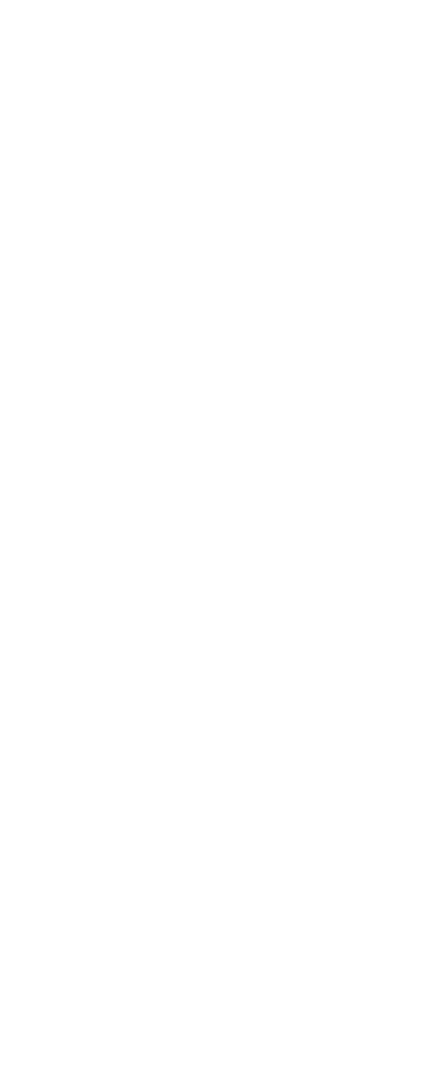
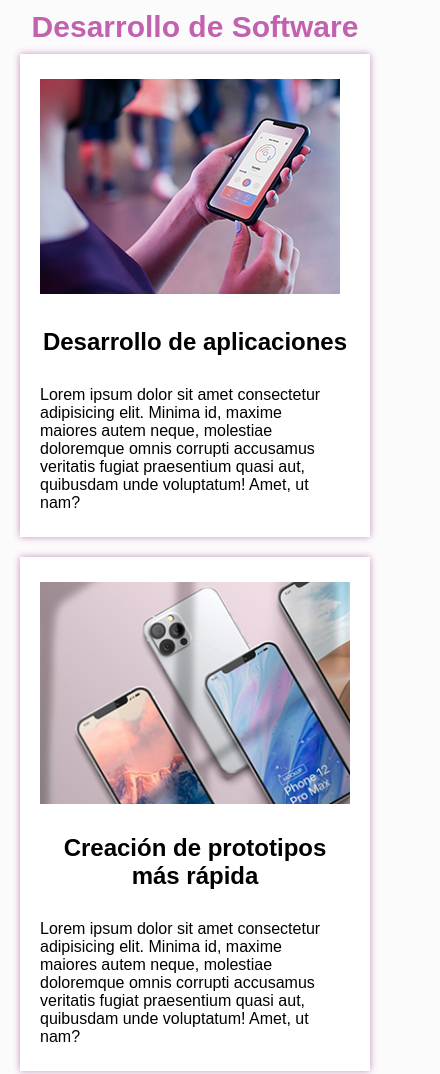
Before and after one commit to johanVillanueva939/evaluacion, a plain HTML site: page index.html in a window 390 px wide. Shown: the top 1074 px of the page, 440 px wide, since content can reach past the window. Before the commit the page ends 844 px from the top, so only its background shows below. Drawn offline with Linux system fonts and the light colour scheme.

Commit message:
terminacion 1

```diff
--- a/css/style.css
+++ b/css/style.css
@@ -0,0 +1,97 @@
+*{
+	margin: 0;
+	padding: 0;
+	font-family: sans-serif;
+}
+body{
+	background-color: rgba(201, 167, 194, 0.041);
+	display: flex;
+	justify-content: center;
+	flex-direction: column;
+	align-items: center;
+}
+:root{
+	--pink: rgb(194, 97, 174);
+	--pinkshadow: rgba(185, 116, 172, 0.795);
+}
+h1{
+	color: var(--pink);
+	font-size: 45px;
+}
+p{
+	width: 300px;
+}
+h2{
+	text-align: center;
+	width: 310px;
+	padding: 30px 0;
+	font-size: 24px;
+}
+#h1_principal{
+	width: 100%;
+	display: flex;
+	justify-content: center;
+	margin-top: 10px;
+}
+.containers{
+	display: flex;
+	justify-content: center;
+	align-items: start;
+	height: 83vh;
+	width: 100%;
+	margin: 30px;
+}
+.caja, .caja-2{
+	background-color: white;
+	padding: 25px 20px;
+	margin: 0 10px;
+	box-shadow: 0 0 7px var(--pinkshadow);
+}
+.containers > .caja-2{
+	display: flex;
+	flex-direction: column;
+	align-self: flex-end;
+}
+hr{
+	width: 50%;
+}
+footer{
+	border-top: solid 1px var(--pink);
+	display: flex;
+	justify-content: center;
+	font-size: x-small;
+	color: var(--pink);
+	width: 50%;
+}
+/* ------------------------------Media Query------------------------------ */
+@media screen and (max-width:1060px){
+	.containers{
+		display: flex;
+		flex-direction: column;
+		margin-top: auto;
+		height: auto;
+	}
+	.caja-2,.caja{
+		margin: 10px;
+	}
+	.containers > .caja-2{
+		display: flex;
+		align-self: flex-start;
+	}
+	h1{
+		font-size: 40px;
+	}
+	footer{
+		width: 70%;
+	}
+}
+@media screen and (max-width:480px) {
+	h1{
+		font-size: 30px;
+	}
+	.containers{
+		display: flex;
+		justify-content: center;
+		width: 100%;
+	}
+}
--- a/index.html
+++ b/index.html
@@ -1,12 +1,36 @@
 <!DOCTYPE html>
 <html lang="en">
 <head>
-    <meta charset="UTF-8">
-    <meta name="viewport" content="width=device-width, initial-scale=1.0">
-    <link rel="stylesheet" href="css/style.css">
-    <title>Evaluacion</title>
+	<meta charset="UTF-8">
+	<meta name="viewport" content="width=device-width, initial-scale=1.0">
+	<link rel="stylesheet" href="css/style.css">
+	<title>Evaluacion</title>
 </head>
 <body>
-
+	<main>
+		<div id="h1_principal">
+			<h1>Desarrollo de Software</h1>
+		</div>
+		<section class="containers">
+			<section class="caja">
+				<img src="assets/images/01.jpg" alt="img1">
+					<h2>Desarrollo de aplicaciones</h2>
+						<p>Lorem ipsum dolor sit amet consectetur adipisicing elit. Minima id, maxime maiores autem neque, molestiae doloremque omnis corrupti accusamus veritatis fugiat praesentium quasi aut, quibusdam unde voluptatum! Amet, ut nam?</p>
+			</section>
+				<section class="caja-2">
+					<img src="assets/images/02.jpg" alt="img2">
+						<h2>Creación de prototipos más rápida</h2>
+							<p>Lorem ipsum dolor sit amet consectetur adipisicing elit. Minima id, maxime maiores autem neque, molestiae doloremque omnis corrupti accusamus veritatis fugiat praesentium quasi aut, quibusdam unde voluptatum! Amet, ut nam?</p>
+				</section>
+					<section class="caja">
+						<img src="assets/images/03.jpg" alt="img3">
+							<h2>Diseño Web</h2>
+								<p>Lorem ipsum dolor sit amet consectetur adipisicing elit. Minima id, maxime maiores autem neque, molestiae doloremque omnis corrupti accusamus veritatis fugiat praesentium quasi aut, quibusdam unde voluptatum! Amet, ut nam?</p>
+					</section>
+		</section>
+	</main>
+		<footer>
+				Página realizada por Johan David Villanueva Gallego. ©2024
+		</footer>
 </body>
 </html>
```
Also changed, not shown: Layout.png (added).
